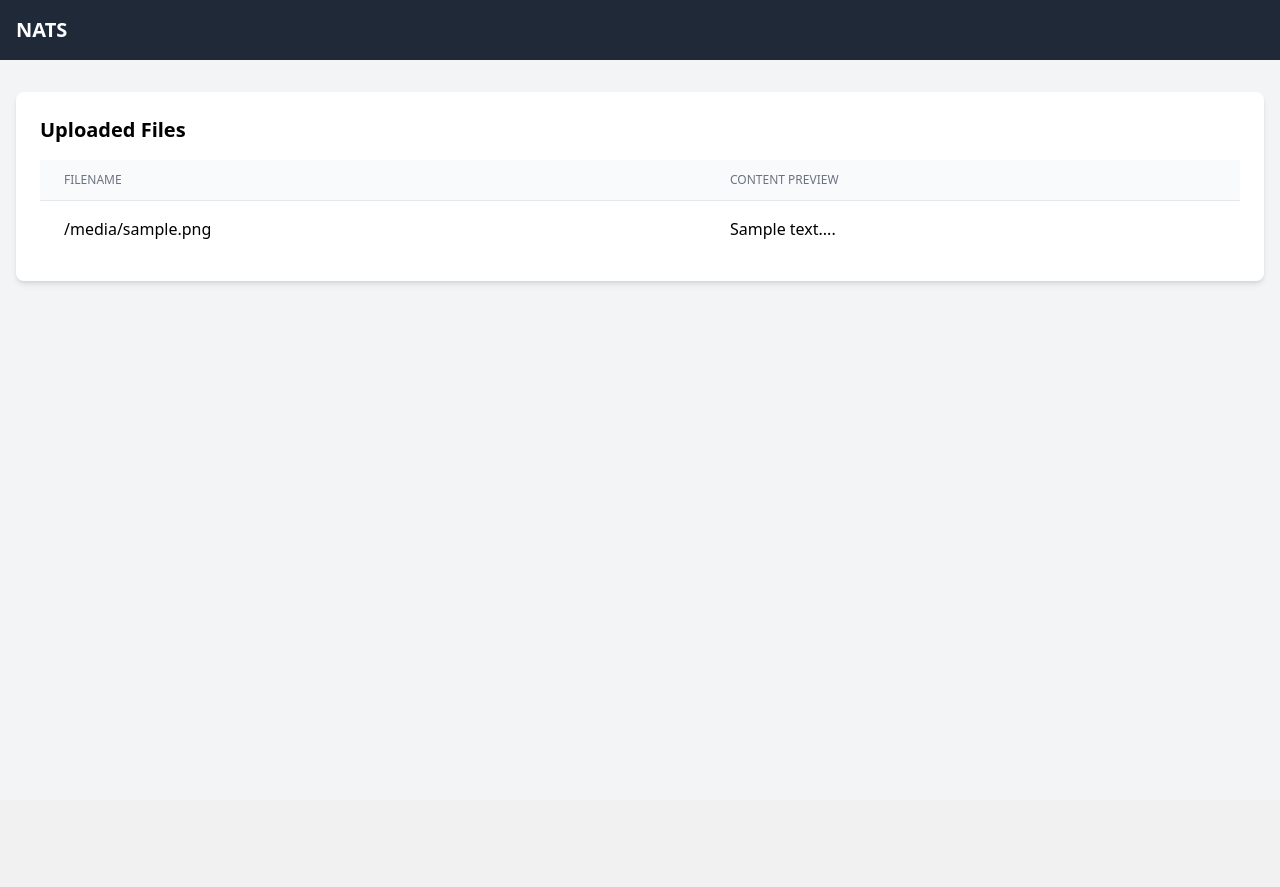
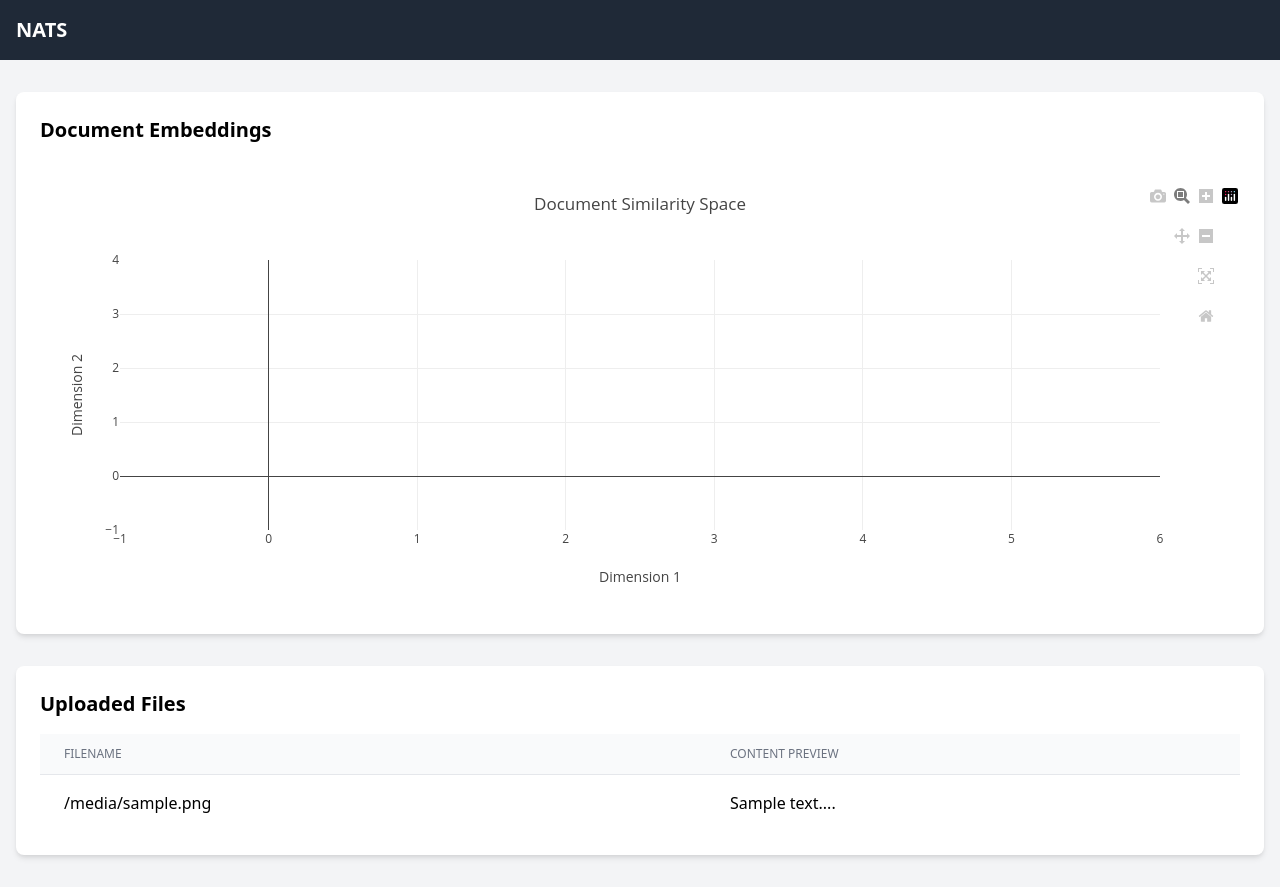
Before and after one commit to StergiosCha/NATS, a Flask app: template app/templates/results.html in a window 1280 px wide. Before the commit the page ends 284 px from the top, so only its background shows below. Run offline with Flask 2, Linux system fonts and the light colour scheme; the template is opened without the code that fills it: most values are stand-ins (such as "Sample title", 1, 10 or a date in 2020); some libraries are stand-ins or nearby versions.

Commit message:
Update results.html

```diff
--- a/app/templates/results.html
+++ b/app/templates/results.html
@@ -3,6 +3,13 @@
 
 {% block content %}
 <div class="space-y-8">
+    <!-- Document Embeddings Visualization -->
+    <div class="bg-white rounded-lg shadow-md p-6">
+        <h2 class="text-xl font-bold mb-4">Document Embeddings</h2>
+        <div id="embeddingsPlot" class="w-full h-[400px]"></div>
+    </div>
+
+    <!-- Files Table -->
     <div class="bg-white rounded-lg shadow-md p-6">
         <h2 class="text-xl font-bold mb-4">Uploaded Files</h2>
         <div class="overflow-x-auto">
@@ -14,10 +21,10 @@
                     </tr>
                 </thead>
                 <tbody class="bg-white divide-y divide-gray-200">
-                    {% for filename, content in files.items() %}
+                    {% for filename, data in files.items() %}
                     <tr>
                         <td class="px-6 py-4 whitespace-nowrap">{{ filename }}</td>
-                        <td class="px-6 py-4">{{ content[:100] }}...</td>
+                        <td class="px-6 py-4">{{ data.text[:100] }}...</td>
                     </tr>
                     {% endfor %}
                 </tbody>
@@ -25,4 +32,34 @@
         </div>
     </div>
 </div>
+
+<!-- Plotly for visualizations -->
+<script src="https://cdn.plot.ly/plotly-latest.min.js"></script>
+<script>
+document.addEventListener('DOMContentLoaded', function() {
+    const embeddings = {{ embeddings|tojson }};
+
+    // Create scatter plot
+    const data = [{
+        type: 'scatter',
+        mode: 'markers+text',
+        x: embeddings.map(e => e[0]),
+        y: embeddings.map(e => e[1]),
+        text: Object.keys({{ files|tojson }}),
+        textposition: 'top center',
+        marker: {
+            size: 10,
+            color: 'blue'
+        }
+    }];
+
+    const layout = {
+        title: 'Document Similarity Space',
+        xaxis: { title: 'Dimension 1' },
+        yaxis: { title: 'Dimension 2' }
+    };
+
+    Plotly.newPlot('embeddingsPlot', data, layout);
+});
+</script>
 {% endblock %}
```
